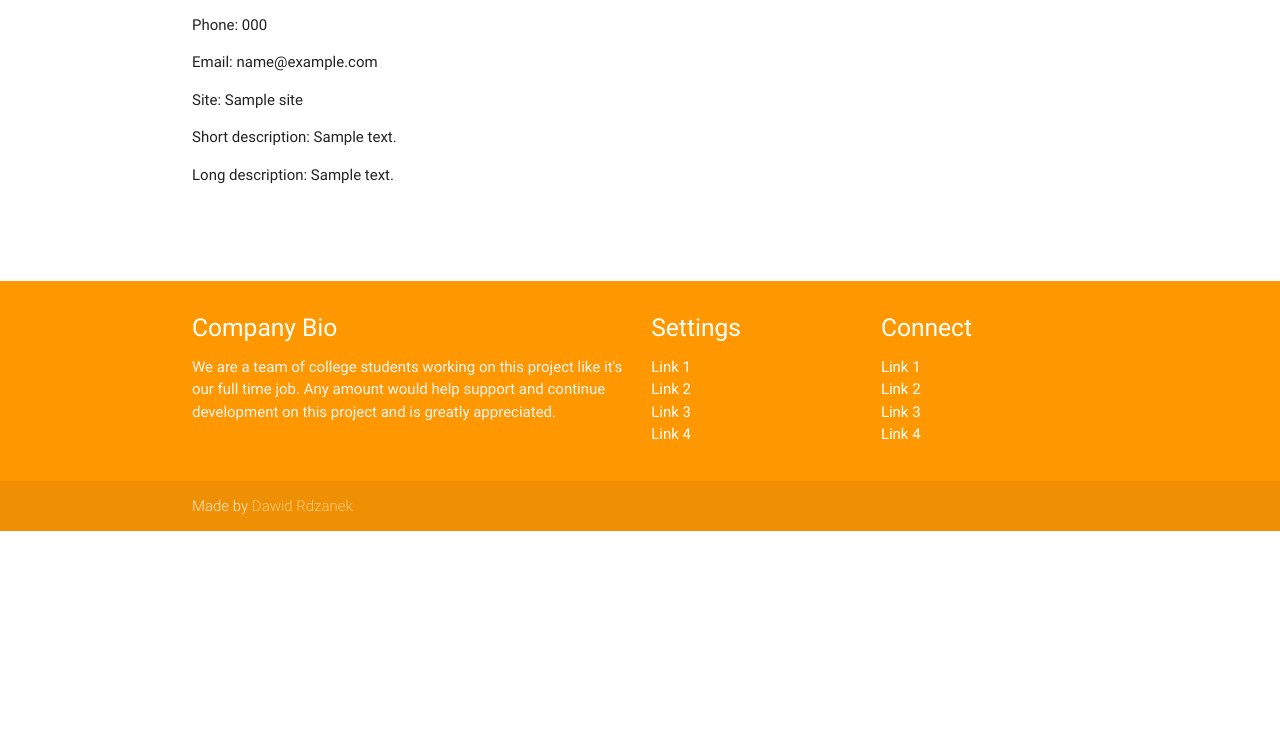
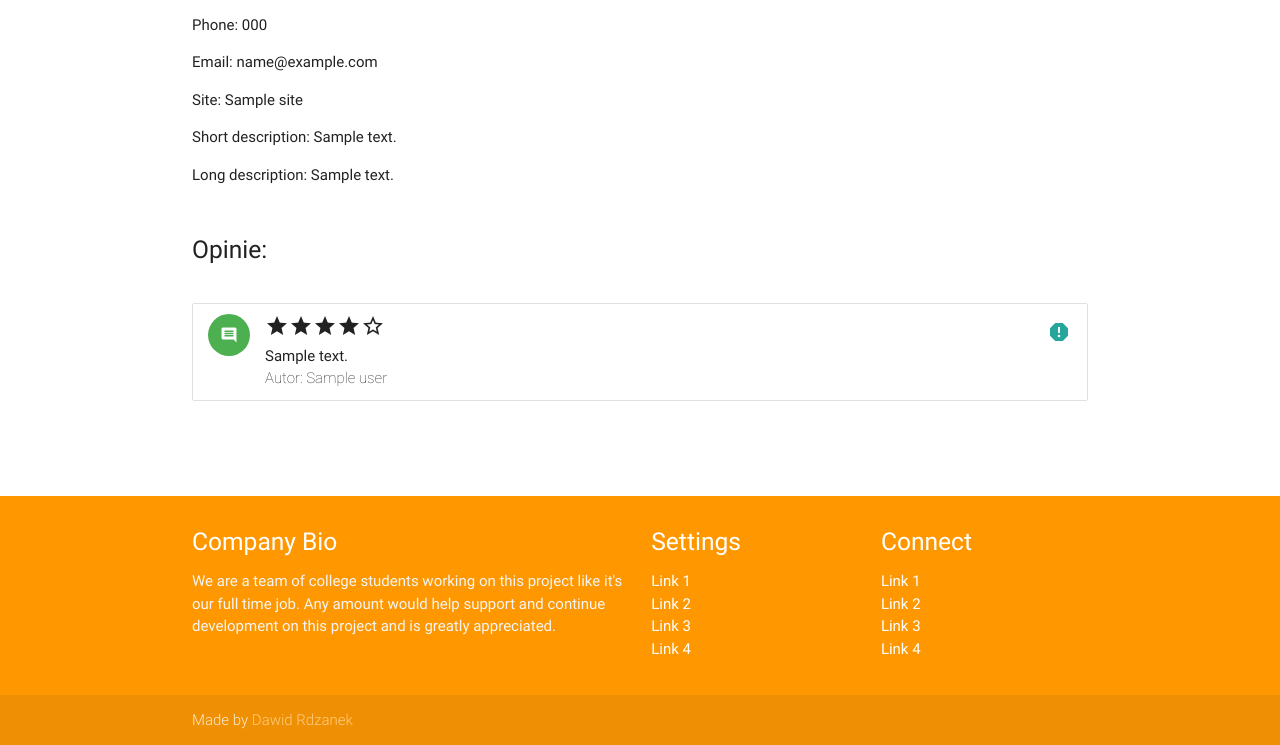
Before and after one commit to Akus93/rzemieslnicy, a Django app: template rzemieslnicy/templates/rzemieslnicy/institution_view.html in a window 1280 px wide. Shown: the part 416-1161 px from the top of the page. Before the commit the page ends 947 px from the top, so only its background shows below. Run offline with Django 3.2, Linux system fonts and the light colour scheme; the template is opened without the code that fills it: most values are stand-ins (such as "Sample title", 1, 10 or a date in 2020); some libraries are stand-ins or nearby versions.

Commit message:
Wywietlanie komentarzy

```diff
--- a/rzemieslnicy/static/css/style.css
+++ b/rzemieslnicy/static/css/style.css
@@ -26,3 +26,28 @@ main {
 *:focus {
     outline: 0 !important;
 }
+
+/* for rating*/
+		@font-face {
+			font-family: 'Material Icons';
+			font-style: normal;
+			font-weight: 400;
+			src: local('Material Icons'), local('MaterialIcons-Regular'), url(https://fonts.gstatic.com/s/materialicons/v7/2fcrYFNaTjcS6g4U3t-Y5UEw0lE80llgEseQY3FEmqw.woff2) format('woff2'), url(https://fonts.gstatic.com/s/materialicons/v7/2fcrYFNaTjcS6g4U3t-Y5RV6cRhDpPC5P4GCEJpqGoc.woff) format('woff');
+		}
+		.material-icons-rating {
+			font-family: 'Material Icons';
+			font-weight: normal;
+			font-style: normal;
+			font-size: 24px;
+			line-height: 1;
+			letter-spacing: normal;
+			text-transform: none;
+			display: inline-block;
+			word-wrap: normal;
+			-moz-font-feature-settings: 'liga';
+			-moz-osx-font-smoothing: grayscale;
+		}
+		i {
+			cursor :  pointer;
+		}
+/* end rating*/
--- /dev/null
+++ b/rzemieslnicy/static/js/rating.js
@@ -0,0 +1,56 @@
+/**
+ * jQuery Star Rating plugin
+ * Joost van Velzen - http://joost.in
+ *
+ * v 1.0.3
+ *
+ * cc - attribution + share alike
+ * http://creativecommons.org/licenses/by-sa/4.0/
+ *
+ * Modified by Dawid Rdzanek
+ */
+
+(function( $ ) {
+	$.fn.addRating = function(options) {
+		var obj = this;
+		var settings = $.extend({
+			max : 5,
+			half : true,
+			fieldName : 'rating',
+			fieldId : this.attr('id'),
+			icon : 'star',
+            value : this.data('star-value')
+		}, options );
+		this.settings = settings;
+
+		// create the stars
+		for(var i = 1 ; i <= settings.max ; i++)
+		{
+			var star = $('<i/>').addClass('material-icons-rating').html(this.settings.icon+'_border').data('rating', i).appendTo(this);
+		}
+		obj.setRating(this.settings.value);
+		$(this).append('<input type="hidden" name="'+settings.fieldName+'" id="'+settings.fieldId+'" />');
+	};
+
+	$.fn.setRating = function(numRating) {
+		var obj = this;
+		$('#'+obj.settings.fieldId).val(numRating);
+		obj.showRating(numRating, true);
+	};
+
+	$.fn.showRating = function(numRating, force) {
+		var obj = this;
+		if($('#'+obj.settings.fieldId).val() == '' || force)
+		{
+			$(obj).find('i').each(function(){
+				var icon = obj.settings.icon+'_border';
+				if($(this).data('rating') <= numRating)
+				{
+					icon = obj.settings.icon;
+				}
+				$(this).html(icon);
+			})
+		}
+	}
+
+}( jQuery ));
--- a/rzemieslnicy/templates/rzemieslnicy/base.html
+++ b/rzemieslnicy/templates/rzemieslnicy/base.html
@@ -9,7 +9,7 @@
   <link href="https://fonts.googleapis.com/icon?family=Material+Icons" rel="stylesheet">
   <link href="{% static 'css/materialize.css' %}" type="text/css" rel="stylesheet" media="screen,projection"/>
   <link href="{% static 'css/style.css' %}" type="text/css" rel="stylesheet" media="screen,projection"/>
-
+    <script src="https://code.jquery.com/jquery-2.1.4.min.js"></script>
 </head>
 <body>
 <main>
@@ -103,7 +103,6 @@
 
 
   <!--  Scripts-->
-  <script src="https://code.jquery.com/jquery-2.1.1.min.js"></script>
   <script src="{% static 'js/materialize.js'%}"></script>
   <script src="{% static 'js/init.js' %}"></script>
 
--- a/rzemieslnicy/templates/rzemieslnicy/institution_view.html
+++ b/rzemieslnicy/templates/rzemieslnicy/institution_view.html
@@ -1,6 +1,9 @@
 {% extends 'rzemieslnicy/base.html' %}
 
 {% block content %}
+
+    {% load staticfiles %}
+    <script src="{% static 'js/rating.js' %}"></script>
 
     <p>You're looking at institution <b>{{ institution.name }}</b></p>
     <h1>Details:</h1>
@@ -15,4 +18,34 @@
     <p>Short description: {{ institution.short_description }}</p>
     <p>Long description: {{ institution.long_description }}</p>
 
+    <br>
+    <h5>Opinie:</h5>
+    <br>
+
+    {% for opinion in institution.opinion_set.all %}
+        <ul class="collection">
+            <li class="collection-item avatar">
+                <i class="material-icons circle green">comment</i>
+                <span class="title">
+                    <div data-star-value="4" class="rating" id="rate_{{ opinion.id }}"></div>
+                </span>
+                <p>
+                    {{ opinion.text }}<br>
+                    <span class="thin">Autor: {{ opinion.user.get_full_name }}</span>
+                </p>
+                <a href="" class="secondary-content tooltipped" data-position="top" data-delay="50" data-tooltip="Zgłoś opinie">
+                    <i class="material-icons">report</i>
+                </a>
+            </li>
+        </ul>
+    {% endfor %}
+
+  <script>
+        $(document).ready(function(){
+            $('.rating').each(function(){
+                $(this).addRating();
+            })
+        });
+    </script>
+
 {% endblock content %}
```
Lines whose indentation alone changed are shown as unchanged.
